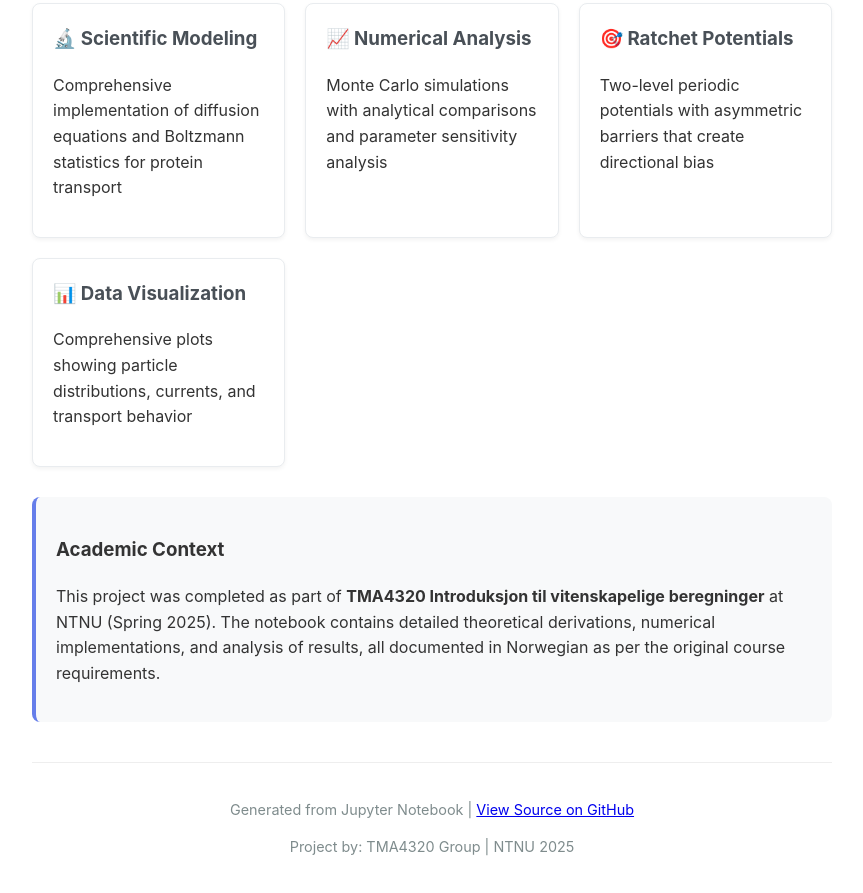
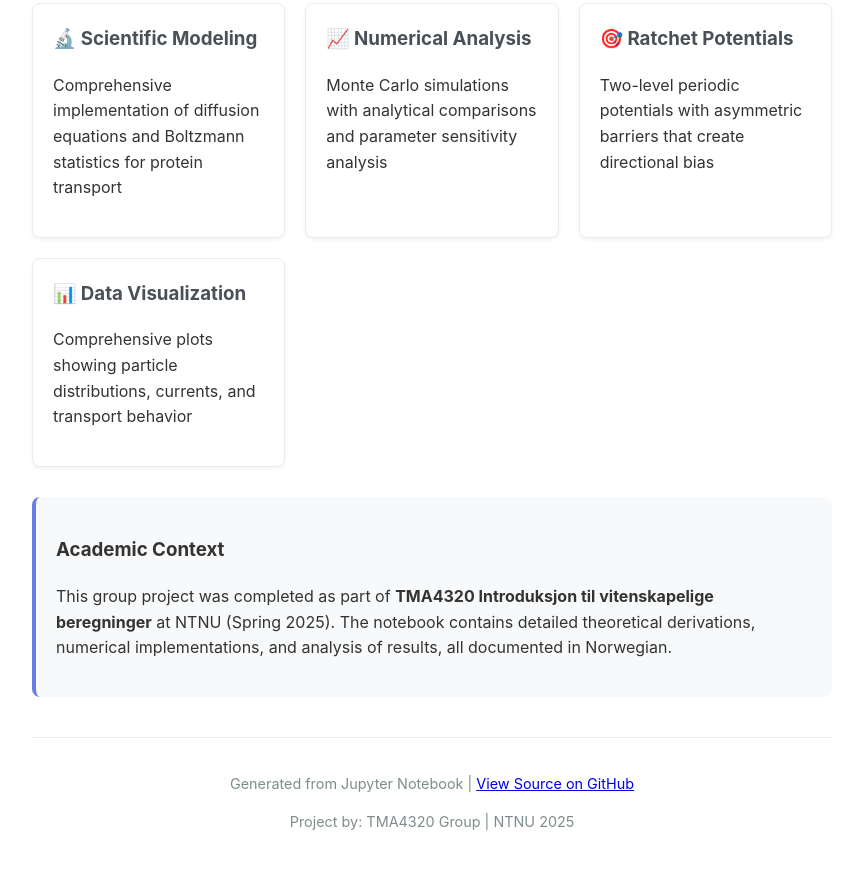
Before and after one commit to Endregb/motor-protein-modelling, a plain HTML site: page docs/index.html in a window 1280 px wide. Shown: the part 573-1466 px from the top of the page, without its empty margins (208-1071 px from the left). Drawn offline with Linux system fonts and the light colour scheme.

Commit message:
small changes

```diff
--- a/docs/index.html
+++ b/docs/index.html
@@ -116,7 +116,7 @@
 
         <div class="description">
             <h3>Academic Context</h3>
-            <p>This project was completed as part of <strong>TMA4320 Introduksjon til vitenskapelige beregninger</strong> at NTNU (Spring 2025). The notebook contains detailed theoretical derivations, numerical implementations, and analysis of results, all documented in Norwegian as per the original course requirements.</p>
+            <p>This group project was completed as part of <strong>TMA4320 Introduksjon til vitenskapelige beregninger</strong> at NTNU (Spring 2025). The notebook contains detailed theoretical derivations, numerical implementations, and analysis of results, all documented in Norwegian.</p>
         </div>
     </div>
 
```
Also changed, not shown: 1 other file.
